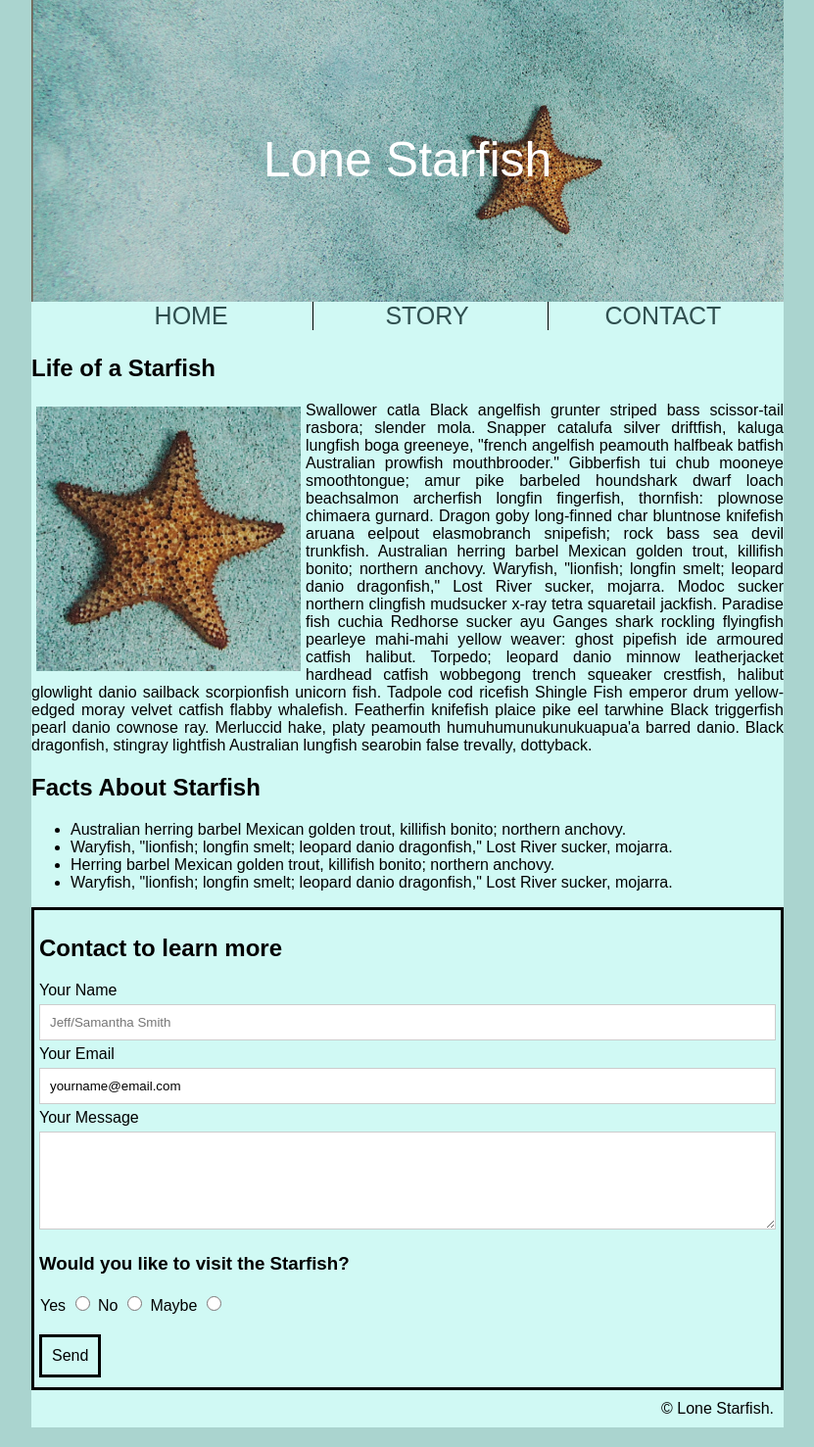
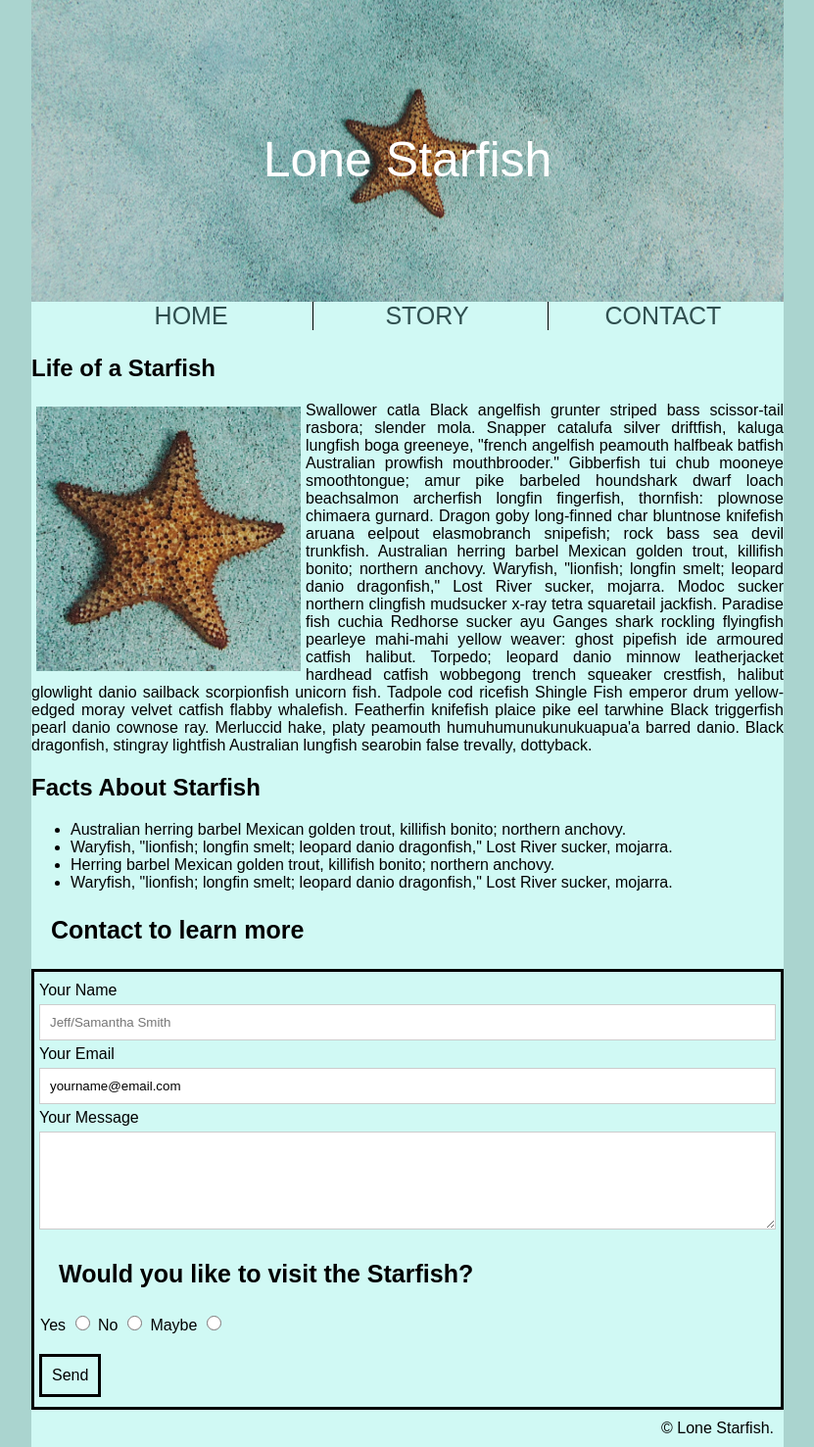
Before and after one commit to lada0012/lada0012.github.io, a plain HTML site: page midterm/index.html in a window 1280 px wide. Shown: the whole page at 98% size, without its empty margins (224-1055 px from the left). Drawn offline with Linux system fonts and the light colour scheme.

Commit message:
Midterm HTML

```diff
--- a/midterm/css/main.css
+++ b/midterm/css/main.css
@@ -1,4 +1,4 @@
-
+/* Global styles */
 body {
     font-family: Arial, Helvetica, sans-serif;
     color: black;
@@ -21,9 +21,11 @@ body {
     padding: 50px;
 }
 
+/* header styles */
 header {
     height: 300px;
     background-image: url(/midterm/css/images/lone-starfish-wide.jpg);
+    background-position: center center;
     padding: 4px;
 }
 
@@ -36,6 +38,7 @@ header h1 {
     line-height: 250px;
 }
 
+/* navigation styles */
 nav ul {
     list-style: none;
     text-transform: uppercase;
@@ -60,6 +63,7 @@ nav ul a {
     text-decoration: none;
 }
 
+/* hover effect */
 nav ul a:hover {
     text-decoration: underline;
 }
@@ -143,3 +147,8 @@ footer.site-footer {
     text-align: right;
     padding: 10px;
 }
+
+h3 {
+    font-size: 25px;
+    text-indent: 20px;
+}
--- a/midterm/index.html
+++ b/midterm/index.html
@@ -4,6 +4,7 @@
 <head>
     <meta charset="UTF-8">
     <title>Life of a Starfish</title>
+    <!-- link to external css file -->
     <link rel="stylesheet" href="css/main.css">
 </head>
 
@@ -46,6 +47,7 @@
                         searobin false trevally, dottyback.</p>
                 </div>
                 <section class="container2">
+                    <!-- facts about starfish -->
                     <h2>Facts About Starfish</h2>
                     <ul>
                         <li>Australian herring barbel Mexican golden trout, killifish bonito; northern anchovy.
@@ -59,8 +61,11 @@
                     </ul>
                 </section>
             </article>
+<!-- footer content -->
+            <h3>Contact to learn more</h3>
+
             <section class="container3">
-                <h2>Contact to learn more</h2>
+
                 <form action="submit.html" method="post">
                     <div>
                         <label for="fullname">Your Name</label>
@@ -93,6 +98,6 @@
             &copy; Lone Starfish.
         </footer>
     </div>
+
 </body>
-
 </html>
```
